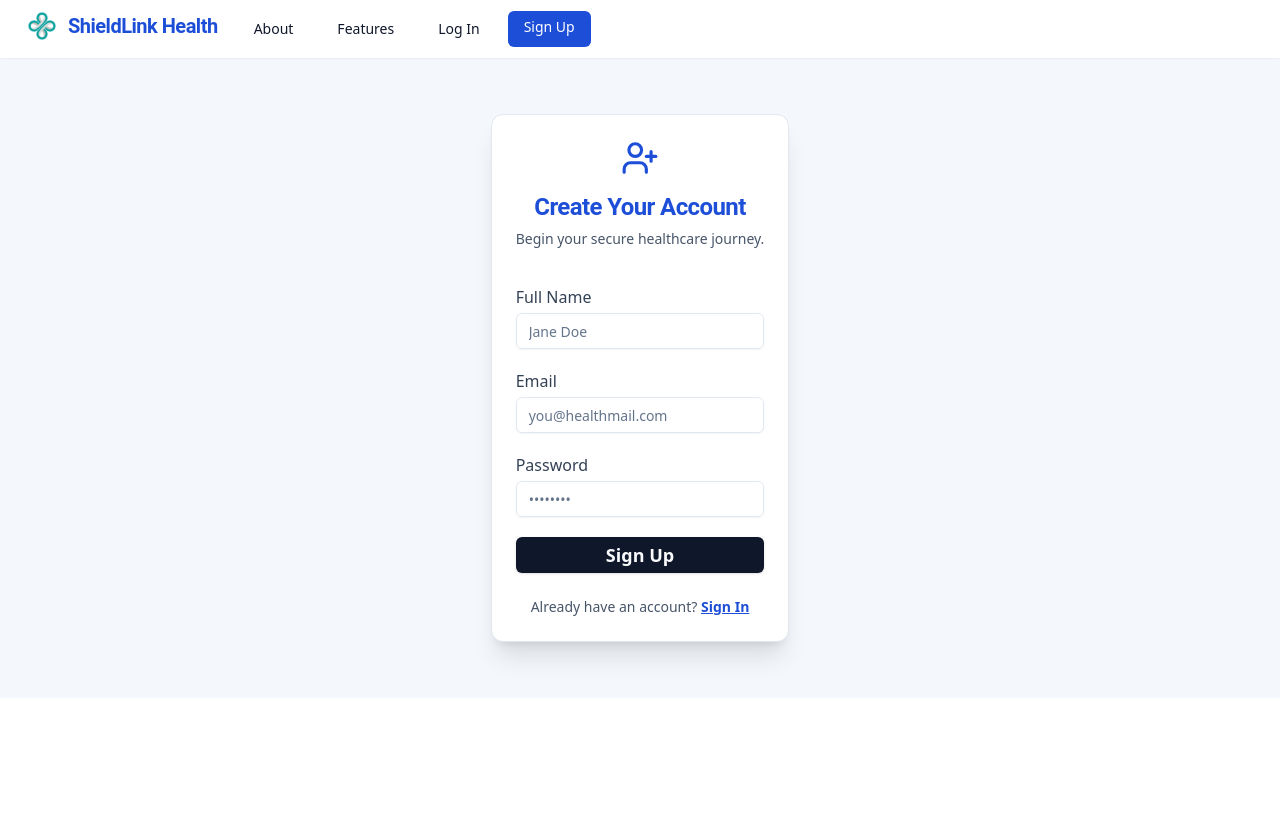
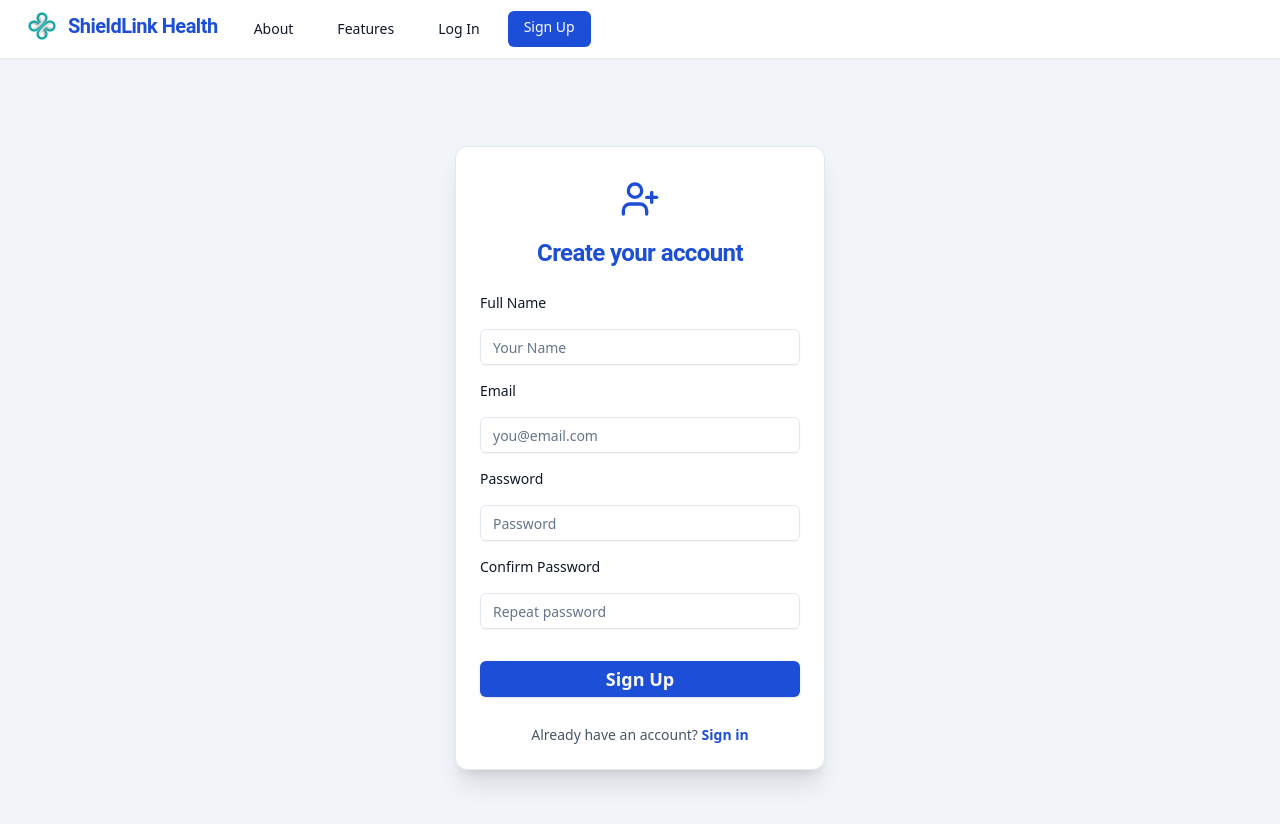
Before and after one commit to Collin-Test-Quome-Org/create-a-comprehensive-hipaa-compliant-patient-por-ac35136d-d57c8af3, a React (Vite) app in the folder frontend/: page /signup in a window 1280 px wide. Shown: the top 824 px of the page. Before the commit the page ends 800 px from the top, so only its background shows below. Built offline with nearby package versions, Linux system fonts and the light colour scheme.

Commit message:
Add login, signup, dashboard pages and CompanyLogo component for navigation and onboarding flows.

```diff
--- a/frontend/src/components/CompanyLogo.tsx
+++ b/frontend/src/components/CompanyLogo.tsx
@@ -1,9 +1,6 @@
-import React from 'react';
-
-export const CompanyLogo = ({ size = 36 }: { size?: number }) => (
+export const CompanyLogo = ({ size = 32 }: { size?: number }) => (
   <img
-    src={process.env.NODE_ENV === 'test' ? '' : '/branding/assets/logo-0.png'}
+    src={require('/branding/assets/logo-0.png')}
     style={{ width: size, height: size, display: 'inline-block', verticalAlign: 'middle' }}
-    draggable={false}
   />
 );
--- a/frontend/src/pages/LoginPage.tsx
+++ b/frontend/src/pages/LoginPage.tsx
@@ -9,79 +9,66 @@ import { Lock } from 'lucide-react';
 export const LoginPage = () => {
   const [email, setEmail] = useState('');
   const [pw, setPw] = useState('');
-  const [loading, setLoading] = useState(false);
   const [error, setError] = useState('');
   const navigate = useNavigate();
 
-  const handleLogin = async (e: React.FormEvent) => {
+  function handleSubmit(e: React.FormEvent) {
     e.preventDefault();
-    setLoading(true);
+    // Mock login: accept any email/pw
+    if (!email || !pw) {
+      setError('Please enter your email and password.');
+      return;
+    }
     setError('');
-    // Permissive mock authentication (any login works)
     setTimeout(() => {
-      setLoading(false);
       navigate('/dashboard');
-    }, 900);
-  };
+    }, 500);
+  }
 
   return (
-    <div className="min-h-[80vh] flex flex-col items-center justify-center bg-[#f4f8fd] py-12">
+    <div className="min-h-screen flex items-center justify-center bg-[#f1f5f9]">
       <motion.div
-        initial={{ opacity: 0, y: 32 }}
+        initial={{ opacity: 0, y: 30 }}
         animate={{ opacity: 1, y: 0 }}
         transition={{ duration: 0.6 }}
       >
-        <Card className="w-full max-w-md shadow-xl border-slate-200">
-          <CardHeader className="text-center">
-            <div className="flex justify-center mb-2">
-              <Lock size={38} className="text-[#1d4ed8]" />
-            </div>
-            <CardTitle className="text-2xl font-bold font-['Roboto'] text-[#1d4ed8]">Sign In to ShieldLink Health</CardTitle>
-            <p className="text-slate-600 text-sm mt-1">Welcome back! Securely access your portal.</p>
+        <Card className="w-[370px] shadow-xl">
+          <CardHeader className="flex flex-col items-center gap-2 pt-8 pb-0">
+            <Lock size={40} className="text-[#1d4ed8] mb-1" />
+            <CardTitle className="text-2xl font-bold font-['Roboto'] text-[#1d4ed8]">Sign in to ShieldLink</CardTitle>
           </CardHeader>
-          <CardContent>
-            <form className="space-y-5 mt-3" onSubmit={handleLogin}>
-              <div>
-                <label htmlFor="login-email" className="block text-slate-700 mb-1 font-medium">Email</label>
+          <CardContent className="py-6 px-6 flex flex-col gap-5">
+            <form onSubmit={handleSubmit} className="flex flex-col gap-4" autoComplete="on">
+              <label htmlFor="login-email" className="text-sm font-medium">Email</label>
               <Input
                 id="login-email"
                 type="email"
-                  autoFocus
                 required
-                  placeholder="you@healthmail.com"
                 value={email}
                 onChange={e => setEmail(e.target.value)}
+                placeholder="you@email.com"
+                autoComplete="email"
               />
-              </div>
-              <div>
-                <label htmlFor="login-password" className="block text-slate-700 mb-1 font-medium">Password</label>
+              <label htmlFor="login-password" className="text-sm font-medium">Password</label>
               <Input
                 id="login-password"
                 type="password"
-                  autoComplete="current-password"
                 required
-                  placeholder="••••••••"
                 value={pw}
                 onChange={e => setPw(e.target.value)}
+                placeholder="Password"
+                autoComplete="current-password"
               />
-              </div>
-              {error && <div className="text-red-600 text-sm font-medium">{error}</div>}
-              <Button
-                id="login-signin-btn"
-                type="submit"
-                disabled={loading}
-                className="w-full py-2 font-bold text-lg mt-2"
-              >
-                {loading ? 'Signing in...' : 'Sign In'}
-              </Button>
+              {error && <div className="text-red-600 text-sm mt-1">{error}</div>}
+              <Button id="login-submit" type="submit" className="mt-4 font-bold text-lg bg-[#1d4ed8] hover:bg-blue-700">Sign In</Button>
             </form>
-            <div className="text-center mt-6 text-sm">
-              <span className="text-slate-600">Don't have an account? </span>
-              <Link to="/signup" className="text-[#1d4ed8] font-semibold underline">Sign Up</Link>
+            <div className="text-center text-sm text-slate-600 mt-2">
+              New to ShieldLink?{' '}
+              <Link to="/signup" className="text-[#1d4ed8] font-semibold hover:underline" id="login-signup-link">Create account</Link>
             </div>
           </CardContent>
         </Card>
       </motion.div>
     </div>
   );
-};
+}
--- a/frontend/src/pages/SignupPage.tsx
+++ b/frontend/src/pages/SignupPage.tsx
@@ -7,91 +7,93 @@ import { motion } from 'framer-motion';
 import { UserPlus } from 'lucide-react';
 
 export const SignupPage = () => {
+  const [name, setName] = useState('');
   const [email, setEmail] = useState('');
   const [pw, setPw] = useState('');
-  const [name, setName] = useState('');
-  const [loading, setLoading] = useState(false);
+  const [confirm, setConfirm] = useState('');
   const [error, setError] = useState('');
   const navigate = useNavigate();
 
-  const handleSignup = (e: React.FormEvent) => {
+  function handleSubmit(e: React.FormEvent) {
     e.preventDefault();
-    setLoading(true);
+    if (!name || !email || !pw || !confirm) {
+      setError('Please fill out all fields.');
+      return;
+    }
+    if (pw !== confirm) {
+      setError('Passwords do not match.');
+      return;
+    }
     setError('');
-    // Permissive mock signup (any data works)
     setTimeout(() => {
-      setLoading(false);
       navigate('/dashboard');
-    }, 1000);
-  };
+    }, 500);
+  }
 
   return (
-    <div className="min-h-[80vh] flex flex-col items-center justify-center bg-[#f4f8fd] py-12">
+    <div className="min-h-screen flex items-center justify-center bg-[#f1f5f9]">
       <motion.div
-        initial={{ opacity: 0, y: 32 }}
+        initial={{ opacity: 0, y: 30 }}
         animate={{ opacity: 1, y: 0 }}
         transition={{ duration: 0.6 }}
       >
-        <Card className="w-full max-w-md shadow-xl border-slate-200">
-          <CardHeader className="text-center">
-            <div className="flex justify-center mb-2">
-              <UserPlus size={38} className="text-[#1d4ed8]" />
-            </div>
-            <CardTitle className="text-2xl font-bold font-['Roboto'] text-[#1d4ed8]">Create Your Account</CardTitle>
-            <p className="text-slate-600 text-sm mt-1">Begin your secure healthcare journey.</p>
+        <Card className="w-[370px] shadow-xl">
+          <CardHeader className="flex flex-col items-center gap-2 pt-8 pb-0">
+            <UserPlus size={40} className="text-[#1d4ed8] mb-1" />
+            <CardTitle className="text-2xl font-bold font-['Roboto'] text-[#1d4ed8]">Create your account</CardTitle>
           </CardHeader>
-          <CardContent>
-            <form className="space-y-5 mt-3" onSubmit={handleSignup}>
-              <div>
-                <label htmlFor="signup-name" className="block text-slate-700 mb-1 font-medium">Full Name</label>
+          <CardContent className="py-6 px-6 flex flex-col gap-5">
+            <form onSubmit={handleSubmit} className="flex flex-col gap-4" autoComplete="on">
+              <label htmlFor="signup-name" className="text-sm font-medium">Full Name</label>
               <Input
                 id="signup-name"
                 type="text"
-                  placeholder="Jane Doe"
                 required
                 value={name}
                 onChange={e => setName(e.target.value)}
+                placeholder="Your Name"
+                autoComplete="name"
               />
-              </div>
-              <div>
-                <label htmlFor="signup-email" className="block text-slate-700 mb-1 font-medium">Email</label>
+              <label htmlFor="signup-email" className="text-sm font-medium">Email</label>
               <Input
                 id="signup-email"
                 type="email"
-                  placeholder="you@healthmail.com"
                 required
                 value={email}
                 onChange={e => setEmail(e.target.value)}
+                placeholder="you@email.com"
+                autoComplete="email"
               />
-              </div>
-              <div>
-                <label htmlFor="signup-password" className="block text-slate-700 mb-1 font-medium">Password</label>
+              <label htmlFor="signup-password" className="text-sm font-medium">Password</label>
               <Input
                 id="signup-password"
                 type="password"
-                  placeholder="••••••••"
                 required
                 value={pw}
                 onChange={e => setPw(e.target.value)}
+                placeholder="Password"
+                autoComplete="new-password"
               />
-              </div>
-              {error && <div className="text-red-600 text-sm font-medium">{error}</div>}
-              <Button
-                id="signup-create-btn"
-                type="submit"
-                disabled={loading}
-                className="w-full py-2 font-bold text-lg mt-2"
-              >
-                {loading ? 'Creating Account...' : 'Sign Up'}
-              </Button>
+              <label htmlFor="signup-confirm" className="text-sm font-medium">Confirm Password</label>
+              <Input
+                id="signup-confirm"
+                type="password"
+                required
+                value={confirm}
+                onChange={e => setConfirm(e.target.value)}
+                placeholder="Repeat password"
+                autoComplete="new-password"
+              />
+              {error && <div className="text-red-600 text-sm mt-1">{error}</div>}
+              <Button id="signup-submit" type="submit" className="mt-4 font-bold text-lg bg-[#1d4ed8] hover:bg-blue-700">Sign Up</Button>
             </form>
-            <div className="text-center mt-6 text-sm">
-              <span className="text-slate-600">Already have an account? </span>
-              <Link to="/login" className="text-[#1d4ed8] font-semibold underline">Sign In</Link>
+            <div className="text-center text-sm text-slate-600 mt-2">
+              Already have an account?{' '}
+              <Link to="/login" className="text-[#1d4ed8] font-semibold hover:underline" id="signup-login-link">Sign in</Link>
             </div>
           </CardContent>
         </Card>
       </motion.div>
     </div>
   );
-};
+}
```
Also changed, not shown: frontend/src/pages/DashboardPage.tsx (added, +58 -0 lines). Lines whose indentation alone changed are shown as unchanged.
